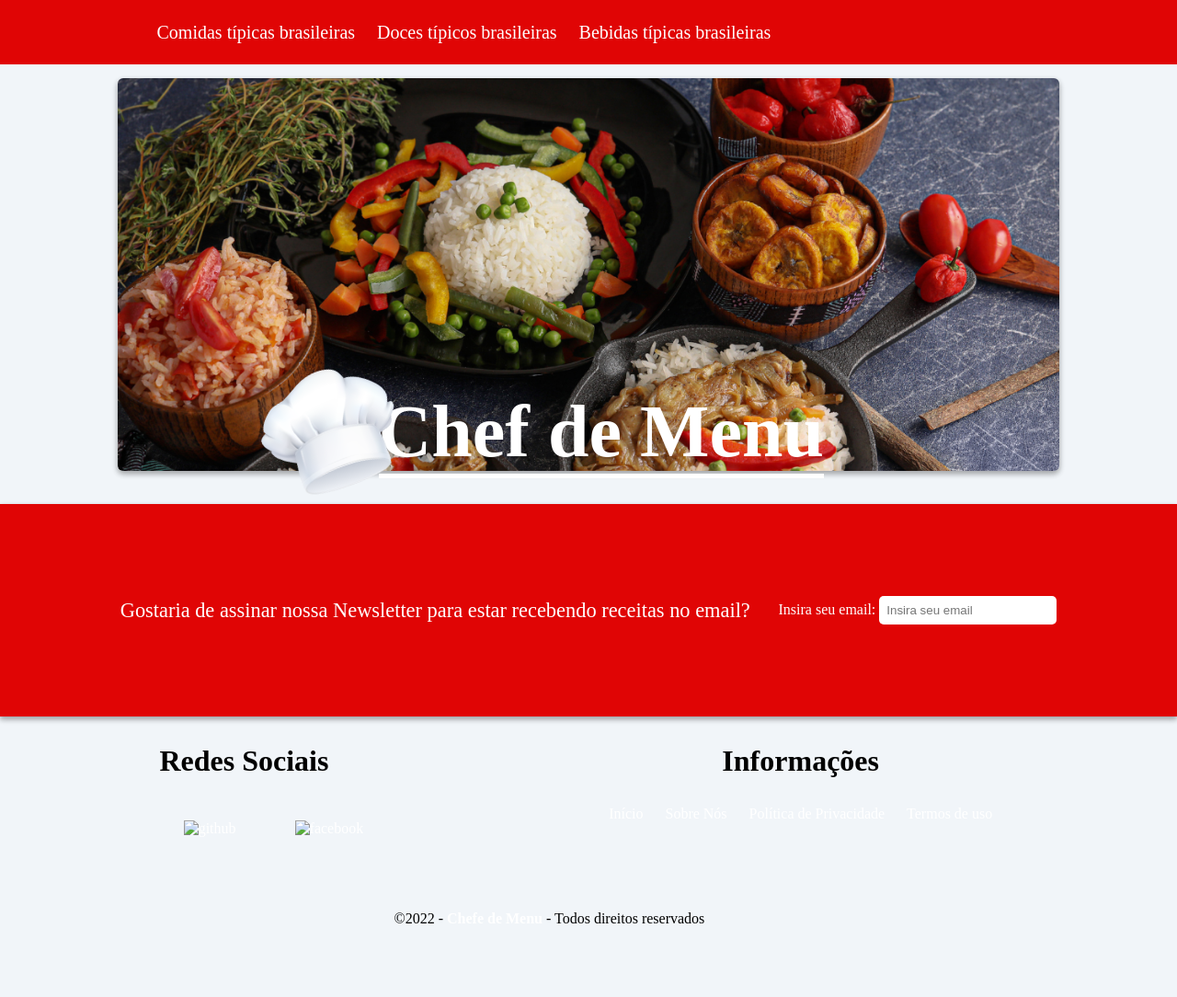
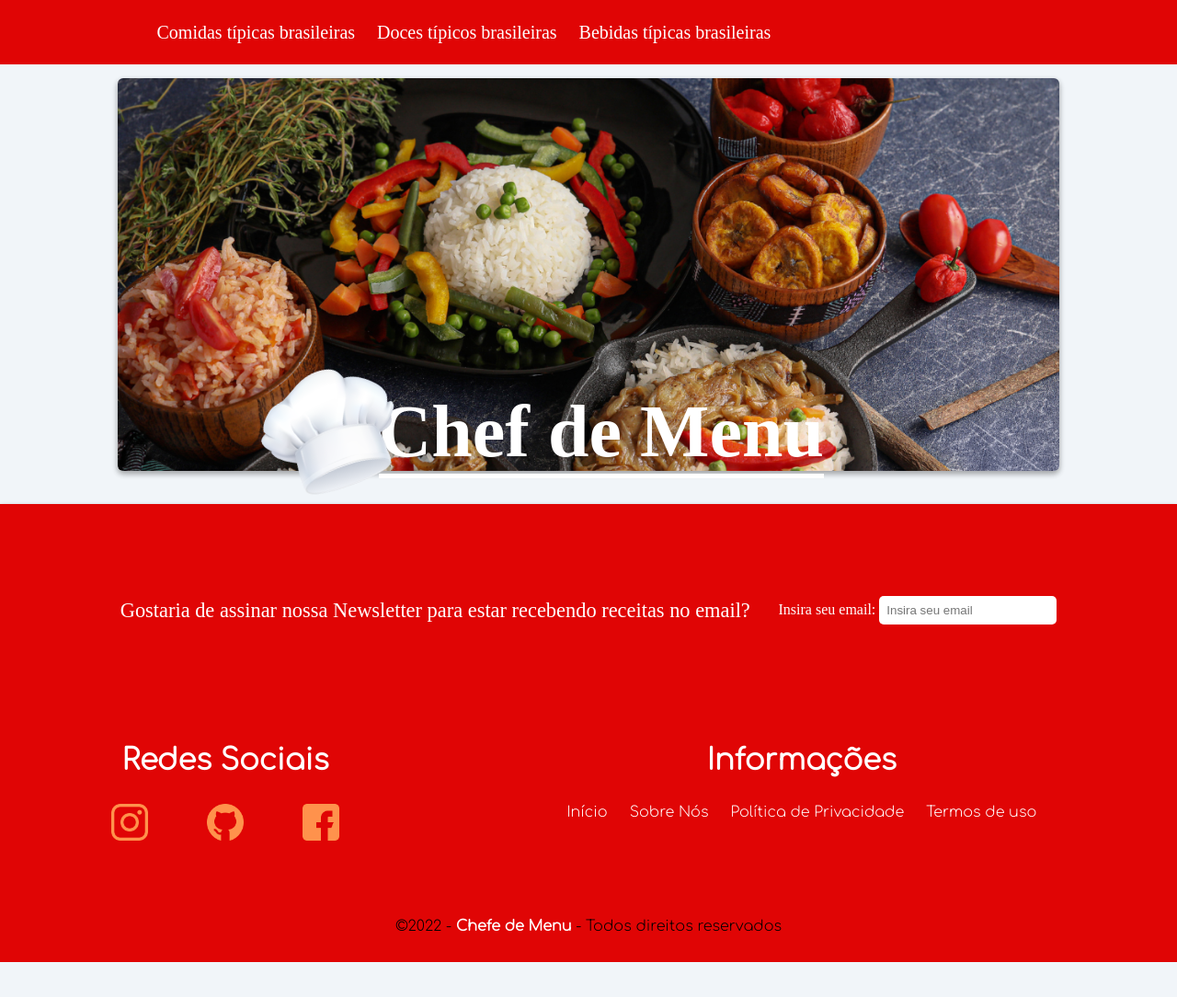
Before and after one commit to wendelschimitz10/chefe-de-menu, a website: page index.html in a window 1280 px wide. Shown: the top 1084 px of the page at 92% size. Drawn offline with nearby package versions, Linux system fonts and the light colour scheme.

Commit message:
footer corrigido
corrigido algumas posições

```diff
--- a/index.html
+++ b/index.html
@@ -63,9 +63,9 @@
 
                     <a href="#"><img class="footer__containner--icon" src="images/footer-instagram.png" alt="instagram"></a>
 
-                    <a href="#"><img class="footer__containner--icon" src="image/footer-github.png" alt="github"></a>
+                    <a href="#"><img class="footer__containner--icon" src="images/footer-github.png" alt="github"></a>
 
-                    <a href="#"><img class="footer__containner--icon"src="image/footer-facebook.png" alt="facebook"></a>
+                    <a href="#"><img class="footer__containner--icon"src="images/footer-facebook.png" alt="facebook"></a>
 
                 </div>
             </div>
--- a/styles/style.css
+++ b/styles/style.css
@@ -1,3 +1,7 @@
+@import url('https://fonts.googleapis.com/css2?family=Comfortaa:wght@300&display=swap');
+
+@import url('https://fonts.googleapis.com/css2?family=Space+Mono&display=swap');
+
 /* HEADER */
 .header__container {
   height: 70px;
@@ -82,9 +86,9 @@
 
 .footer__block{
   position: absolute;
-  width: auto;
-  height: auto;
+  width:100%;
   padding: 30px;
+  background-color: var(--red-primary-color);
 
 }
 .footer__block--main{
@@ -93,16 +97,17 @@
 .footer__block--main-text{
   font-family: var(--footer__font-main);
   text-align: center;
+  color:white;
 }
 
 .footer__containner{
   position: relative;
-  left: 10%;
+  left: 5%;
 
 
 }
 .footer__containner--icon{
-  width: 40px;
+  max-height: 100px;
   padding: 30px;
 
 }
@@ -113,7 +118,8 @@
 
 .footer__containner--info{
   position: relative;
-  left: 40%;
+  left: 22%;
+
 
 }
 .footer__containner--ref{
@@ -124,6 +130,7 @@
   font-family: var(--footer__font-main);
   text-decoration: none;
   padding: 10px;
+  color:white;
 }
 .footer__containner--ref-link:hover{
   text-decoration: underline;
@@ -131,12 +138,12 @@
 }
 .footer__baseboard{
   position: relative;
-  left: 25%;
-  font-family:var(--footer__font-baseboard) ;
+  font-family:var(--footer__font-main) ;
   text-align: center;
   padding-top: 50px;
   width: auto;
 }
 .footer__baseboard > a{
   text-decoration: none;
+  color: white;
 }
```
Also changed, not shown: styles/reset.css (line endings or trailing spaces).
